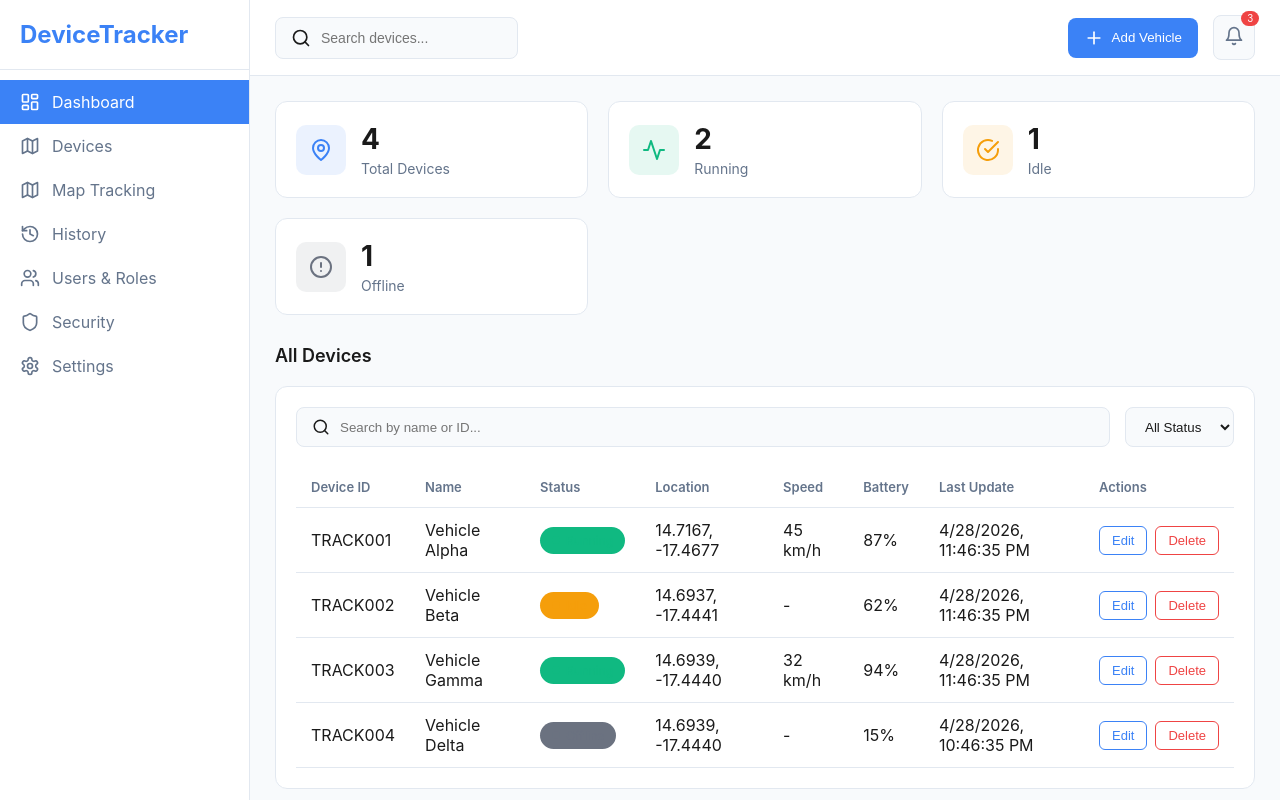
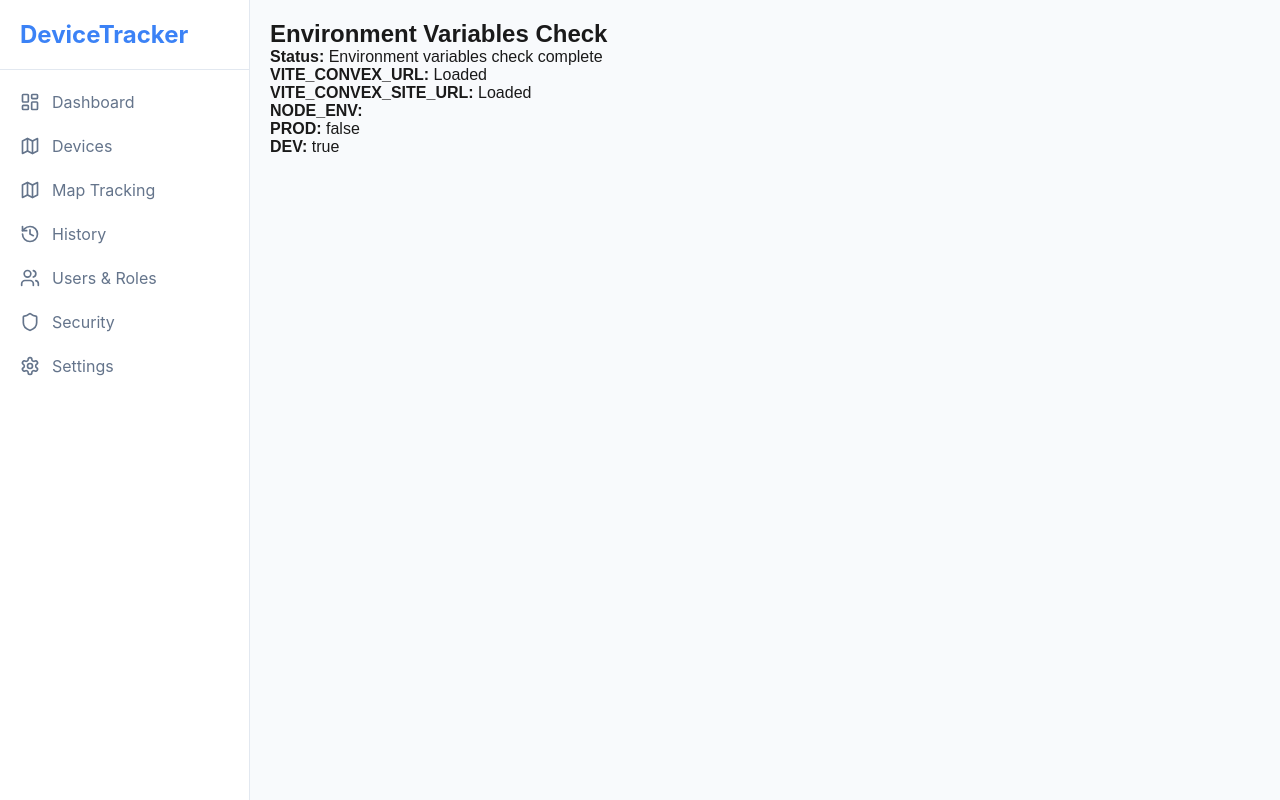
Before and after one commit to Mtg221/device-tracker, a React (Vite) app in the folder devicetracker/: page /env-check in a window 1280 px wide. Before the commit this address led to /. Built offline with nearby package versions, Linux system fonts and the light colour scheme; no server answers.

Commit message:
Add environment check route

```diff
--- a/devicetracker/src/App.jsx
+++ b/devicetracker/src/App.jsx
@@ -6,6 +6,7 @@ import MapTracking from "./pages/MapTracking";
 import Settings from "./pages/Settings";
 import OtherPages, { Users, Security } from "./pages/OtherPages";
 import TestPage from "./TestPage";
+import EnvironmentCheck from "./EnvironmentCheck";
 import "./index.css";
 
 export default function App() {
@@ -23,6 +24,7 @@ export default function App() {
             <Route path="/users" element={<Users />} />
             <Route path="/security" element={<Security />} />
             <Route path="/test" element={<TestPage />} />
+            <Route path="/env-check" element={<EnvironmentCheck />} />
             <Route path="*" element={<Navigate to="/" replace />} />
           </Routes>
         </main>
--- /dev/null
+++ b/devicetracker/src/EnvironmentCheck.jsx
@@ -0,0 +1,44 @@
+import { useState, useEffect } from "react";
+
+export default function EnvironmentCheck() {
+  const [envStatus, setEnvStatus] = useState({
+    convexUrl: "Not loaded",
+    convexSiteUrl: "Not loaded",
+    status: "Checking..."
+  });
+
+  useEffect(() => {
+    try {
+      // Check environment variables
+      const convexUrl = import.meta.env.VITE_CONVEX_URL;
+      const convexSiteUrl = import.meta.env.VITE_CONVEX_SITE_URL;
+
+      console.log("VITE_CONVEX_URL:", convexUrl);
+      console.log("VITE_CONVEX_SITE_URL:", convexSiteUrl);
+
+      setEnvStatus({
+        convexUrl: convexUrl ? "Loaded" : "Not found",
+        convexSiteUrl: convexSiteUrl ? "Loaded" : "Not found",
+        status: "Environment variables check complete"
+      });
+    } catch (error) {
+      console.error("Error checking environment variables:", error);
+      setEnvStatus(prev => ({
+        ...prev,
+        status: "Error checking environment variables: " + error.message
+      }));
+    }
+  }, []);
+
+  return (
+    <div style={{ padding: "20px", fontFamily: "sans-serif" }}>
+      <h2>Environment Variables Check</h2>
+      <p><strong>Status:</strong> {envStatus.status}</p>
+      <p><strong>VITE_CONVEX_URL:</strong> {envStatus.convexUrl}</p>
+      <p><strong>VITE_CONVEX_SITE_URL:</strong> {envStatus.convexSiteUrl}</p>
+      <p><strong>NODE_ENV:</strong> {import.meta.env.NODE_ENV}</p>
+      <p><strong>PROD:</strong> {import.meta.env.PROD ? "true" : "false"}</p>
+      <p><strong>DEV:</strong> {import.meta.env.DEV ? "true" : "false"}</p>
+    </div>
+  );
+}
```
Also changed, not shown: 3 other files (tests, documents, lock files or other folders).
